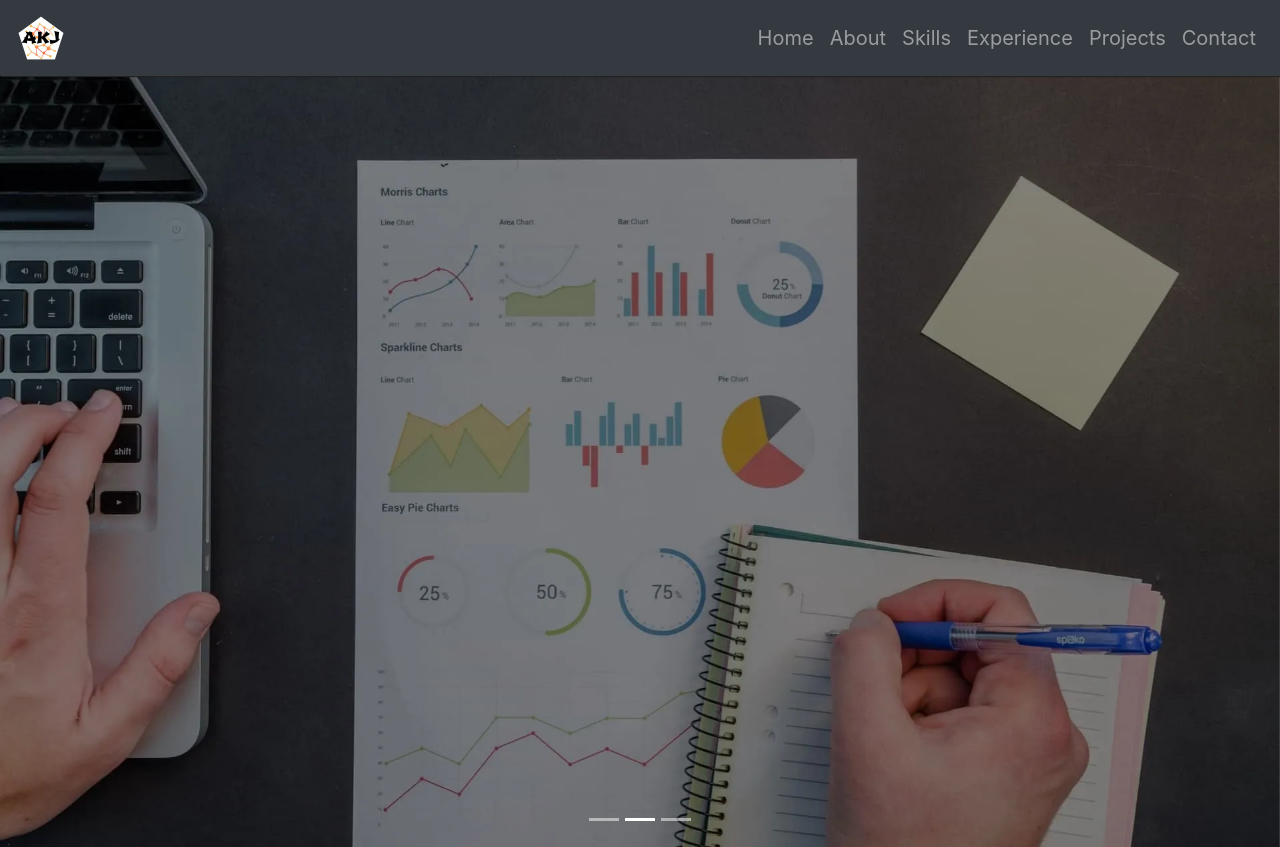
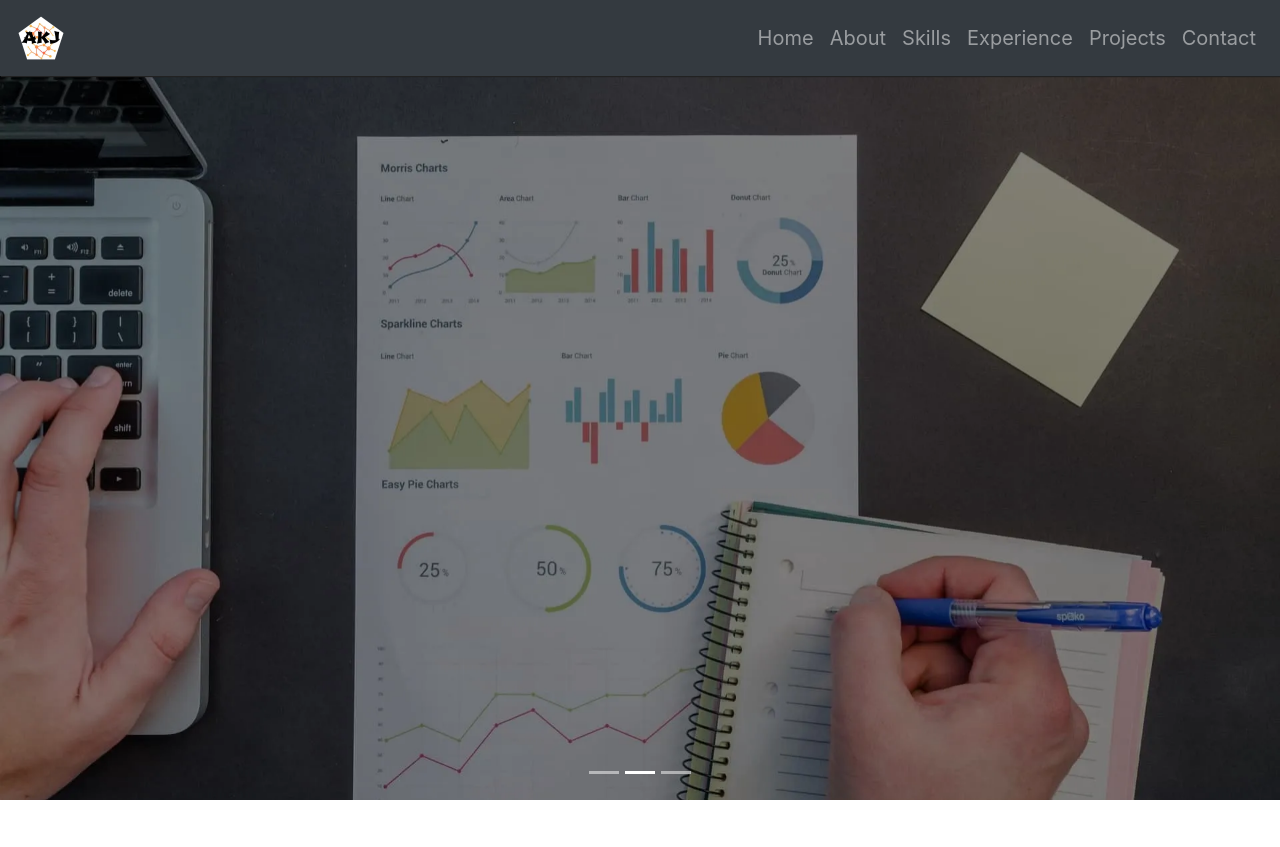
Before and after one commit to ivanleeswe/newPortfolio2021, a React (Create React App) app: page / in a window 1280 px wide. After the commit the page ends 800 px from the top, so only its background shows below. Built offline with nearby package versions, Linux system fonts and the light colour scheme.

Commit message:
Add styling to carousel

```diff
--- a/src/components/carousel/carousel.styles.css
+++ b/src/components/carousel/carousel.styles.css
@@ -0,0 +1,4 @@
+.custom-img {
+  height: 100vh;
+  object-fit: cover;
+}
```
